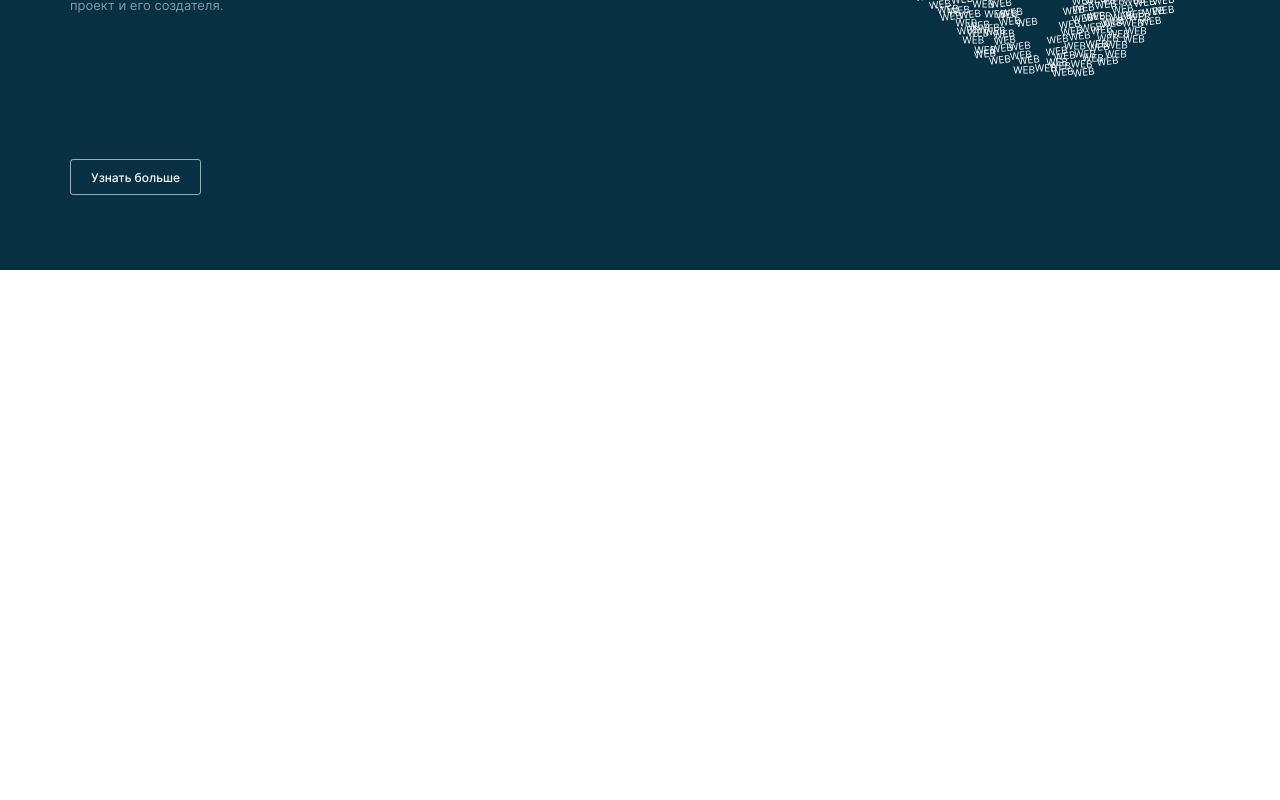
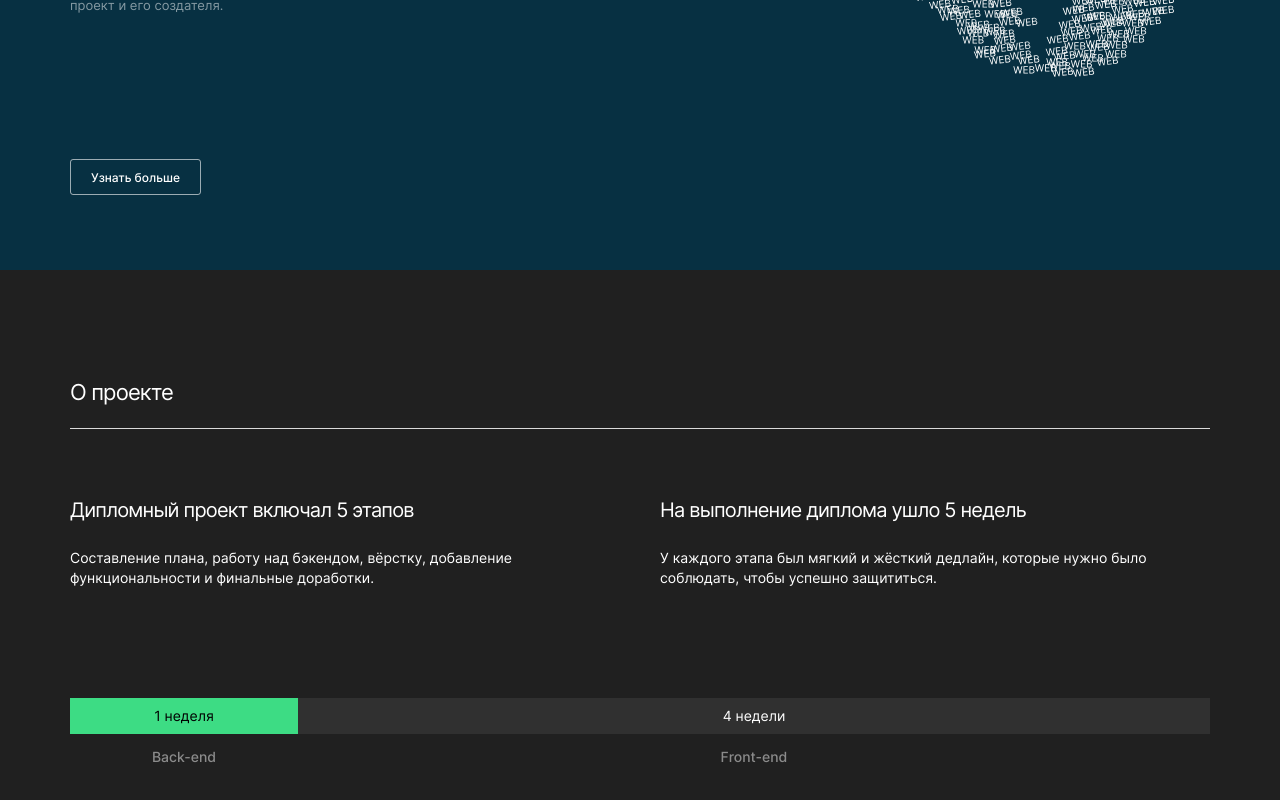
Before and after one commit to KappaKappaKappaKappaKappa/movies-explorer-frontend, a React (Create React App) app: page / in a window 1280 px wide. Shown: the part 376-1176 px from the top of the page. Before the commit the page ends 800 px from the top, so only its background shows below. Built offline with nearby package versions, Linux system fonts and the light colour scheme.

Commit message:
FEAT: Создать компонент AboutProject

```diff
--- /dev/null
+++ b/src/components/AboutProject/AboutProject.css
@@ -0,0 +1,89 @@
+.about-project {
+  background-color: #202020;
+  padding: 110px 70px;
+}
+
+.about-project__container {
+}
+
+.about-project__title {
+  border-bottom: 1px solid #dadada;
+  padding-bottom: 23px;
+  font-size: 1.375rem;
+  font-weight: 400;
+  margin-bottom: 70px;
+  letter-spacing: -0.88px;
+}
+
+.about-project__info-container {
+  display: flex;
+  margin-bottom: 110px;
+  gap: 40px;
+}
+
+.about-project__info {
+  max-width: 550px;
+  display: flex;
+  flex-direction: column;
+  gap: 26px;
+}
+
+.about-project__info-title {
+  font-size: 1.25rem;
+  font-weight: 400;
+  letter-spacing: -0.8px;
+}
+
+.about-project__info-subtitle {
+  font-size: 0.875rem;
+  line-height: 1.25rem;
+}
+
+.about-project__progress {
+  display: flex;
+}
+
+.about-project__timeline-container-frontend {
+  width: 80%;
+  display: flex;
+  flex-direction: column;
+  gap: 14px;
+}
+
+.about-project__timeline-title-frontend {
+  text-align: center;
+  background-color: #303030;
+  padding: 10px 356px;
+  font-size: 0.875rem;
+}
+
+.about-project__timeline-subtitle-frontend {
+  text-align: center;
+  color: #8b8b8b;
+  font-size: 0.875rem;
+  line-height: 1.0625rem;
+  font-weight: 500;
+}
+
+.about-project__timeline-container-backend {
+  width: 20%;
+  display: flex;
+  flex-direction: column;
+  gap: 14px;
+}
+
+.about-project__timeline-title-backend {
+  text-align: center;
+  background-color: #3ddc84;
+  color: black;
+  padding: 10px 14px;
+  font-size: 0.875rem;
+}
+
+.about-project__timeline-subtitle-backend {
+  text-align: center;
+  color: #8b8b8b;
+  font-size: 0.875rem;
+  line-height: 1.0625rem;
+  font-weight: 500;
+}
--- /dev/null
+++ b/src/components/AboutProject/AboutProject.jsx
@@ -0,0 +1,42 @@
+function AboutProject() {
+  return (
+    <section className="about-project">
+      <div className="about-project__container">
+        <h2 className="about-project__title">О проекте</h2>
+        <div className="about-project__info-container">
+          <div className="about-project__info">
+            <h2 className="about-project__info-title">
+              Дипломный проект включал 5 этапов
+            </h2>
+            <p className="about-project__info-subtitle">
+              Составление плана, работу над бэкендом, вёрстку, добавление
+              функциональности и финальные доработки.
+            </p>
+          </div>
+          <div className="about-project__info">
+            <h2 className="about-project__info-title">
+              На выполнение диплома ушло 5 недель
+            </h2>
+            <p className="about-project__info-subtitle">
+              У каждого этапа был мягкий и жёсткий дедлайн, которые нужно было
+              соблюдать, чтобы успешно защититься.
+            </p>
+          </div>
+        </div>
+      </div>
+
+      <div className="about-project__progress">
+        <div className="about-project__timeline-container-backend">
+          <p className="about-project__timeline-title-backend">1 неделя</p>
+          <p className="about-project__timeline-subtitle-backend">Back-end</p>
+        </div>
+
+        <div className="about-project__timeline-container-frontend">
+          <p className="about-project__timeline-title-frontend">4 недели</p>
+          <p className="about-project__timeline-subtitle-frontend">Front-end</p>
+        </div>
+      </div>
+    </section>
+  );
+}
+export default AboutProject;
--- a/src/components/App/App.js
+++ b/src/components/App/App.js
@@ -1,5 +1,6 @@
 import Header from "../Header/Header.jsx";
 import Promo from "../Promo/Promo";
+import AboutProject from "../AboutProject/AboutProject";
 import React, { useState, useEffect } from "react";
 
 function App() {
@@ -8,6 +9,7 @@ function App() {
     <>
       <Header isLoggedIn={isLoggedIn} />
       <Promo />
+      <AboutProject />
     </>
   );
 }
--- a/src/components/Promo/Promo.jsx
+++ b/src/components/Promo/Promo.jsx
@@ -2,7 +2,7 @@ import landingLogo from "../../images/landing-logo.svg";
 
 function Promo() {
   return (
-    <div className="promo">
+    <section className="promo">
       <div className="promo__container">
         <div className="promo__texts">
           <h1 className="promo__title">
@@ -22,7 +22,7 @@ function Promo() {
           className="promo__image"
         />
       </div>
-    </div>
+    </section>
   );
 }
 
--- a/src/index.css
+++ b/src/index.css
@@ -3,3 +3,4 @@
 @import url("./components/Header/Header.css");
 @import url("./components/App/App.css");
 @import url("./components/Promo/Promo.css");
+@import url("./components/AboutProject/AboutProject.css");
```
Also changed, not shown: src/vendor/normalize.css.
